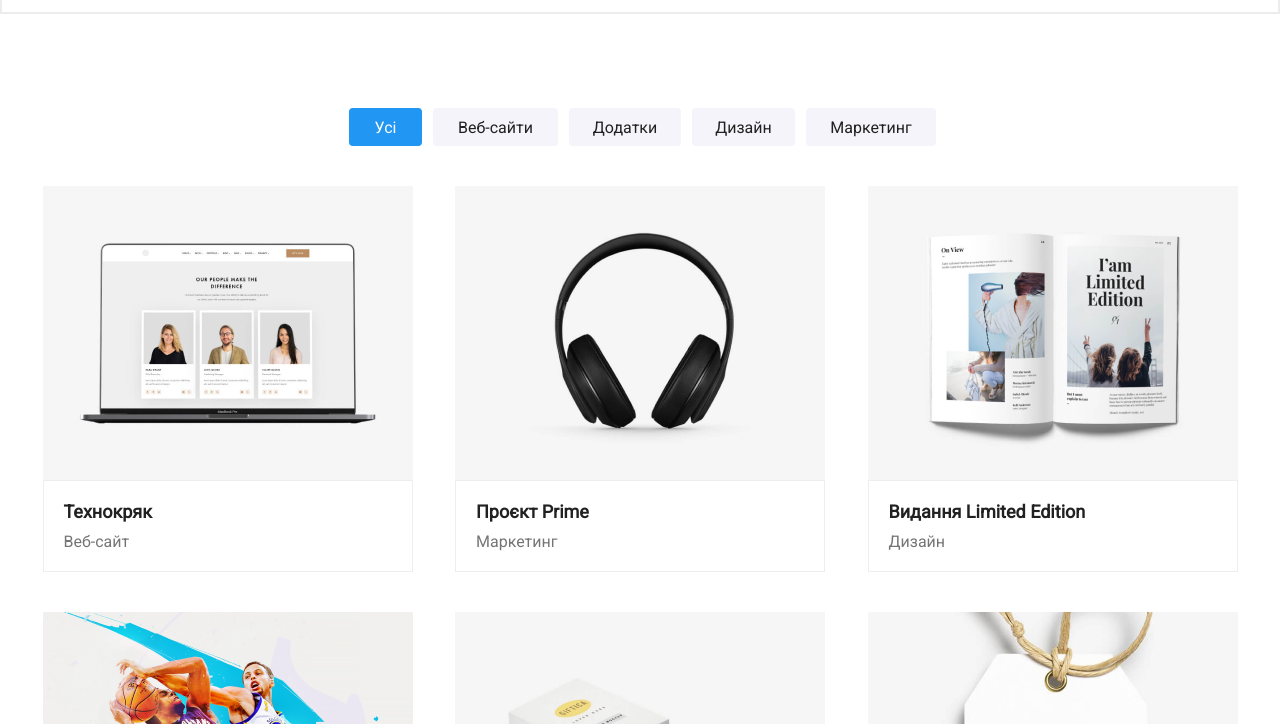
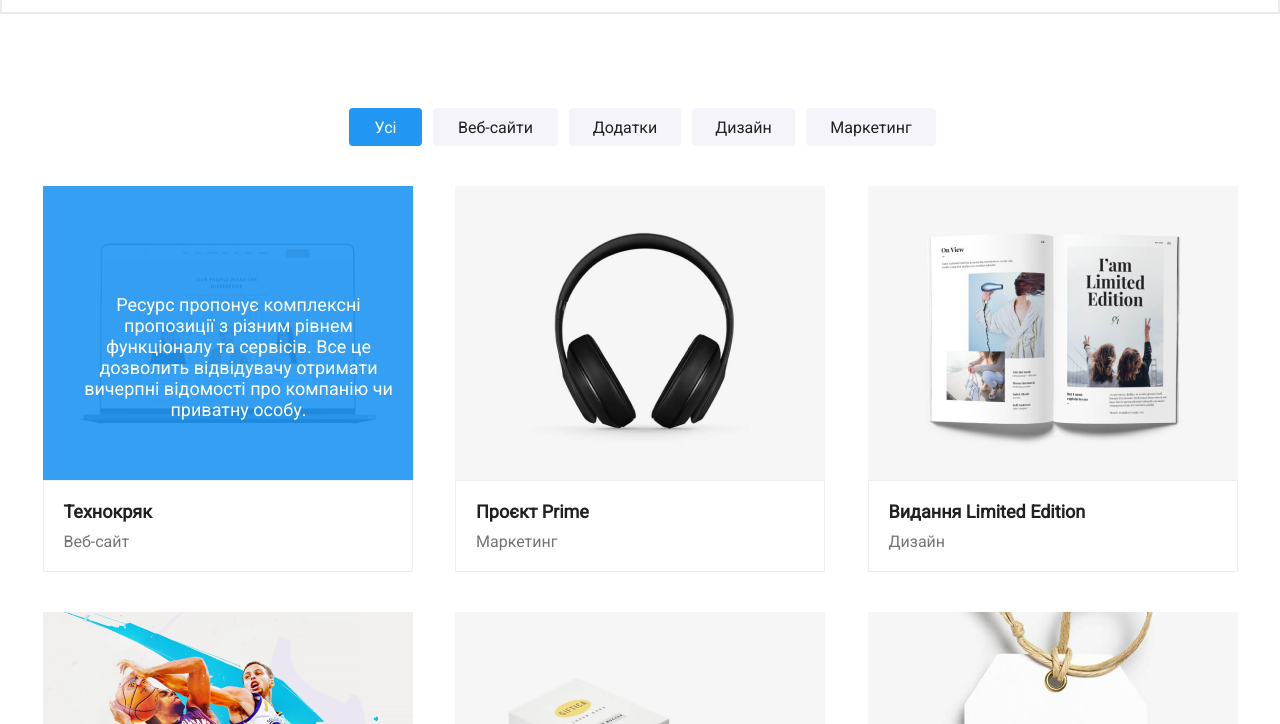
Before and after one commit to nazar1panyushchyk/Modal, a plain HTML site: page index2.html in a window 1280 px wide. In both pictures the pointer is over the element 227 px from the left and 409 px from the top of the page. Shown: the part 76-800 px from the top of the page. Drawn offline with Linux system fonts and the light colour scheme.

Commit message:
updated style2.css

```diff
--- a/style2.css
+++ b/style2.css
@@ -122,12 +122,12 @@ button {
     padding-bottom: 40px;
 }
 
-.cards_card .image {
+.cards_card .cards_image {
     position: relative;
     overflow: hidden;
 }
 
-.cards_card .image:hover::after {
+.cards_card .cards_image:hover::after {
     content: "Ресурс пропонує комплексні пропозиції з різним рівнем функціоналу та сервісів. Все це дозволить відвідувачу отримати вичерпні відомості про компанію чи приватну особу.";
     position: absolute;
     width: 322px;
```
